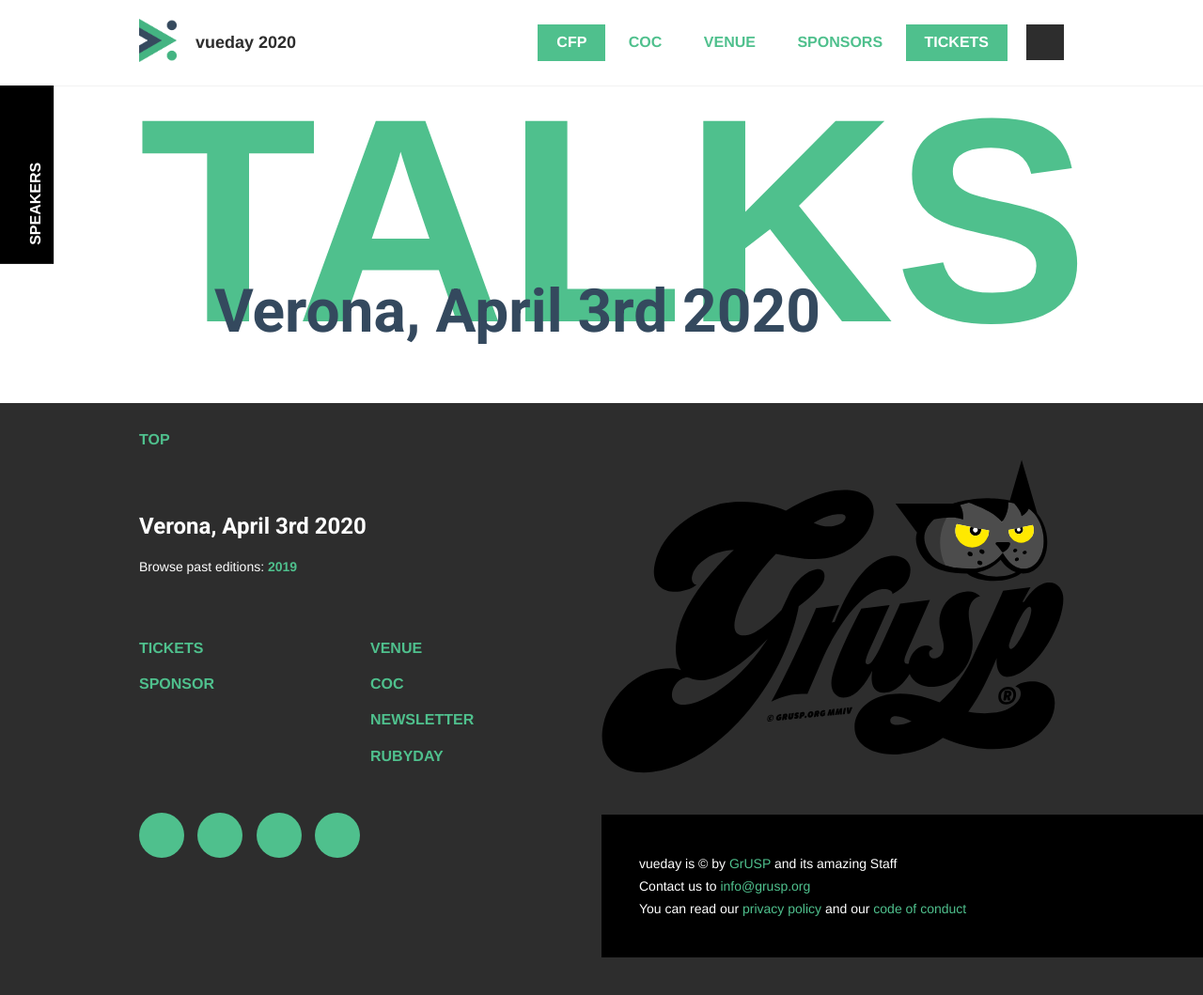
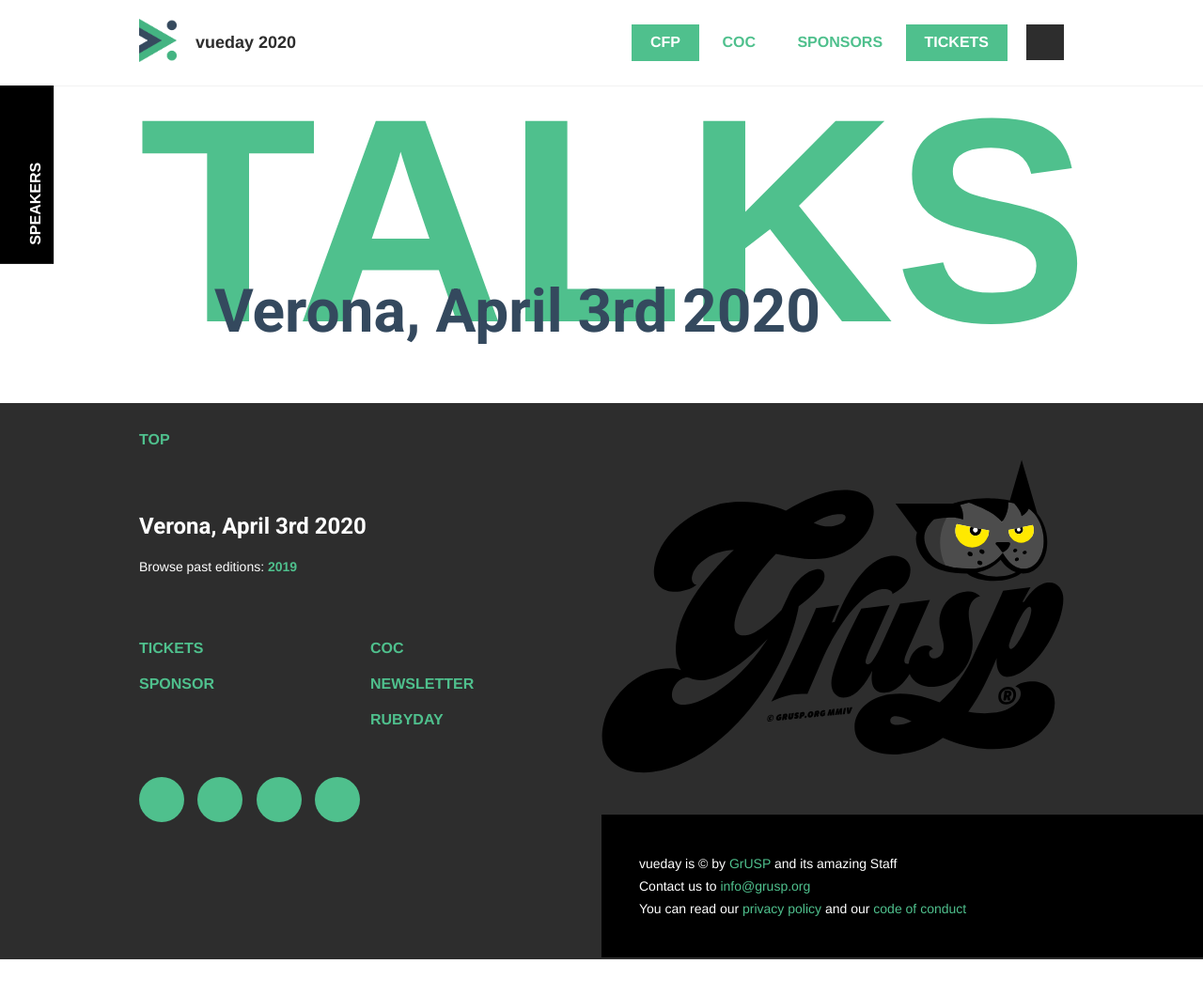
Before and after one commit to giuliatosato/2020.vueday.it, a Jekyll site: the page built from talks.html, in a window 1280 px wide and 1059 px high. Shown: the whole window at 94% size. Built offline with Jekyll 4.4.1, drawn with Linux system fonts in a browser that asks for light colours; some web fonts are replaced; comment, search, counter and statistics services are not loaded.

Commit message:
Configure venue

```diff
--- a/_data/venue.yml
+++ b/_data/venue.yml
@@ -1,3 +1,4 @@
 map: https://www.google.it/maps/place/Hotel+San+Marco/@45.4396234,10.9717102,18z/data=!4m5!3m4!1s0x4781e1e372fb9bc5:0xe22aa957cb43cd25!8m2!3d45.4399961!4d10.9719328
 name: Hotel San Marco
 where: Via Longhena 42, 37138, Verona, Italy
+venue_available: false
--- a/_includes/index/venue.html
+++ b/_includes/index/venue.html
@@ -2,6 +2,7 @@
   <div class="venue__map-pin">
     <i class="icon-location"></i>
   </div>
+  {% if site.data.venue.venue_available %}
   <h5 class="venue__name">
     {{ site.data.venue.name }}
   </h5>
@@ -11,4 +12,5 @@
   <a href="{{ site.data.venue.map }}" target="_blank" class="button button--left">
     Get directions
   </a>
+  {% endif %}
 </div>
--- a/_includes/layout/footer.html
+++ b/_includes/layout/footer.html
@@ -58,9 +58,11 @@
           </div>
           <div class="footer__row-column">
             <div class="footer__nav">
+              {% if site.data.venue.venue_available %}
               <div class="footer__nav-item">
                 <a href="{{ site.baseurl }}/venue.html" class="button button--footer button--left">Venue</a>
               </div>
+              {% endif %}
               <div class="footer__nav-item">
                 <a href="{{ site.baseurl }}/coc.html" class="button button--footer button--left">CoC</a>
               </div>
--- a/_includes/layout/header.html
+++ b/_includes/layout/header.html
@@ -43,9 +43,11 @@
           <a href="{{ site.baseurl }}/coc.html" class="button button--no-tablet-small">
             CoC
           </a>
+          {% if site.data.venue.venue_available %}
           <a href="{{ site.baseurl }}/venue.html" class="button button--no-tablet-small">
             Venue
           </a>
+          {% endif %}
           <a href="{{ site.baseurl }}/sponsor.html" class="button button--no-tablet-small">
             Sponsors
           </a>
--- a/_includes/layout/menu.html
+++ b/_includes/layout/menu.html
@@ -83,11 +83,13 @@
             CoC
           </a>
         </li>
+        {% if site.data.venue.venue_available %}
         <li class="menu__item">
           <a href="{{ site.baseurl }}/venue.html" class="menu__button">
             Venue
           </a>
         </li>
+        {% endif %}
         <li class="menu__item">
           <a href="{{ site.baseurl }}/#newsletter" class="menu__button">
             Newsletter
```
